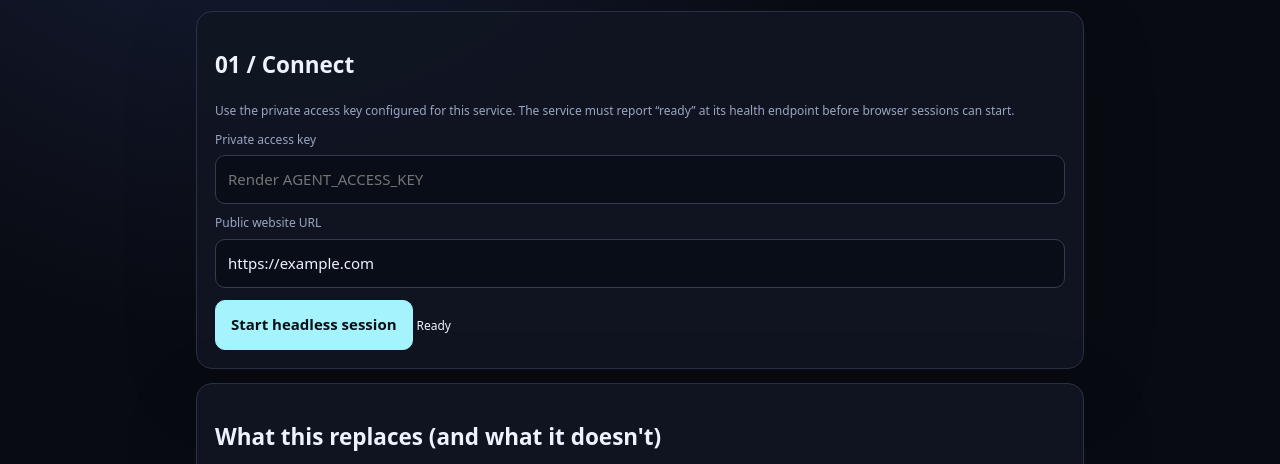
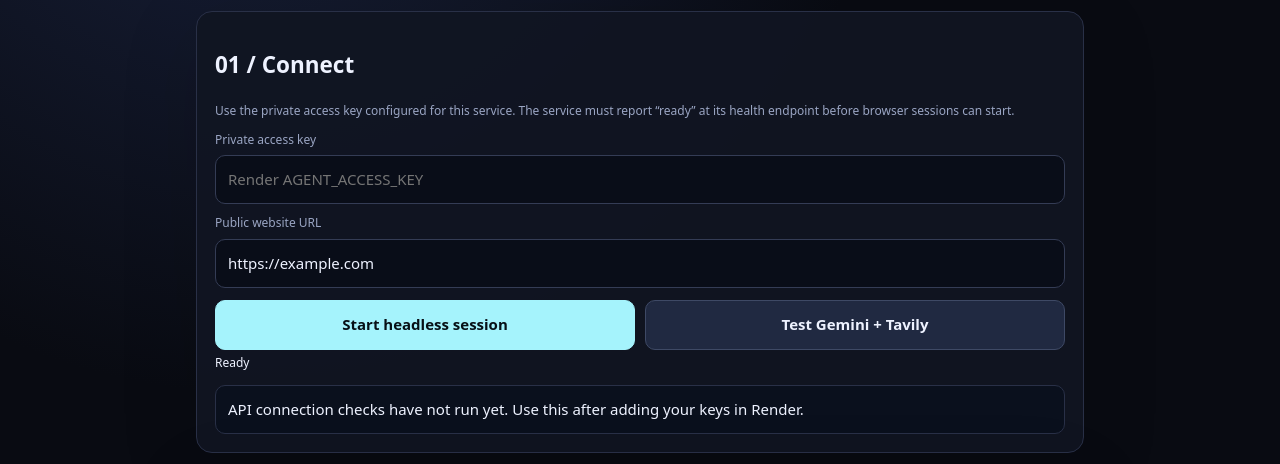
Before and after one commit to quillstarcross/elsewhere, a website: page browser-agent/public/index.html in a window 1280 px wide. Shown: the part 302-766 px from the top of the page. Drawn offline with Linux system fonts and the light colour scheme.

Commit message:
Add Gemini and Tavily connection test to dashboard

```diff
--- a/browser-agent/public/index.html
+++ b/browser-agent/public/index.html
@@ -14,7 +14,8 @@
 <header class="hero"><div class="eyebrow">ELSEWHERE / BROWSER SYSTEMS</div><h1>Web automation,<br>without the browser bill.</h1><p>A self-hosted, headless browser powered by Lightpanda. Use it to inspect pages and run repeatable browser actions without a Browserless or TinyFish wallet.</p><span class="pill">LIGHTPANDA · PLAYWRIGHT CDP · SELF-HOSTED</span></header>
 <section class="panel"><h2>01 / Connect</h2><p class="small">Use the private access key configured for this service. The service must report “ready” at its health endpoint before browser sessions can start.</p><label for="key">Private access key</label><input id="key" type="password" autocomplete="current-password" placeholder="Render AGENT_ACCESS_KEY">
 <label for="target">Public website URL</label><input id="target" type="url" value="https://example.com" placeholder="https://example.com">
-<div style="height:12px"></div><button id="start" class="primary">Start headless session</button> <span id="state" class="small" role="status">Ready</span>
+<div style="height:12px"></div><div class="row"><button id="start" class="primary">Start headless session</button><button id="testConnections">Test Gemini + Tavily</button></div> <span id="state" class="small" role="status">Ready</span>
+<div id="diag" class="status" style="margin-top:12px">API connection checks have not run yet. Use this after adding your keys in Render.</div>
 <div id="sessionInfo" class="status hidden" style="margin-top:14px"></div></section>
 <section id="work" class="panel hidden"><h2>02 / Inspect & act</h2><p class="small">This browser has no visual window. It returns page text and links. Some websites need Chrome-only APIs and may not work. Password fields are blocked by the API.</p><div class="row"><button id="inspect" class="primary">Inspect page</button><button id="close">Close session</button></div><div id="details" class="status" style="margin-top:14px">No page inspected yet.</div><pre id="preview"></pre>
 <div class="cols"><div><label for="action">Action</label><select id="action"><option value="navigate">Navigate to URL</option><option value="click">Click CSS selector</option><option value="fill">Fill text field</option><option value="select">Choose dropdown option</option><option value="inspect">Inspect page</option></select></div><div id="urlField"><label for="actionUrl">Destination URL</label><input id="actionUrl" type="url" placeholder="https://example.com"></div></div>
@@ -35,6 +36,7 @@ function authHeaders(){return {"content-type":"application/json","x-agent-key":$
 async function api(path,options={}){const r=await fetch(path,{...options,headers:{...authHeaders(),...(options.headers||{})}});const data=await r.json().catch(()=>({error:"Invalid server response"}));if(!r.ok)throw new Error(data.error||"Request failed");return data}
 function setState(s){$("state").textContent=s}
 function renderPage(d){$("details").textContent="Title: "+(d.title||"(untitled)")+"\nURL: "+(d.url||"");$("preview").textContent=(d.text||"No page text returned.")+"\n\nLINKS\n"+(d.links||[]).map(x=>(x.text||"(no text)")+" — "+x.href).join("\n")}
+$("testConnections").onclick=async()=>{$("testConnections").disabled=true;$("diag").textContent="Testing Gemini and Tavily…";try{const d=await api("/api/agent/test",{method:"POST",body:JSON.stringify({})});$("diag").textContent="Gemini: "+(d.checks.gemini.ok?"PASS":"FAIL")+" — "+d.checks.gemini.message+"\nTavily: "+(d.checks.tavily.ok?"PASS":"FAIL")+" — "+d.checks.tavily.message+"\nOverall: "+(d.ok?"Both connections are working.":"At least one connection needs attention.")}catch(e){$("diag").textContent="Connection test could not run: "+e.message}finally{$("testConnections").disabled=false}};
 $("start").onclick=async()=>{const url=$("target").value.trim();if(!url){setState("Enter a website URL.");return}$("start").disabled=true;sessionStorage.setItem("elsewhere-agent-key",$("key").value);setState("Starting Lightpanda…");try{const d=await api("/api/session",{method:"POST",body:JSON.stringify({url})});sessionId=d.id;$("sessionInfo").textContent=d.message+"\nEngine: "+d.engine;$("sessionInfo").classList.remove("hidden");$("work").classList.remove("hidden");renderPage(d);setState("Browser ready")}catch(e){setState(e.message)}finally{$("start").disabled=false}};
 $("inspect").onclick=async()=>{if(!sessionId)return;setState("Inspecting…");try{const d=await api("/api/session/"+sessionId);renderPage(d);setState("Page inspected")}catch(e){setState(e.message)}};
 $("close").onclick=async()=>{if(!sessionId)return;try{await api("/api/session/"+sessionId,{method:"DELETE"});}catch{}sessionId=null;$("work").classList.add("hidden");$("sessionInfo").classList.add("hidden");setState("Session closed")};
```
